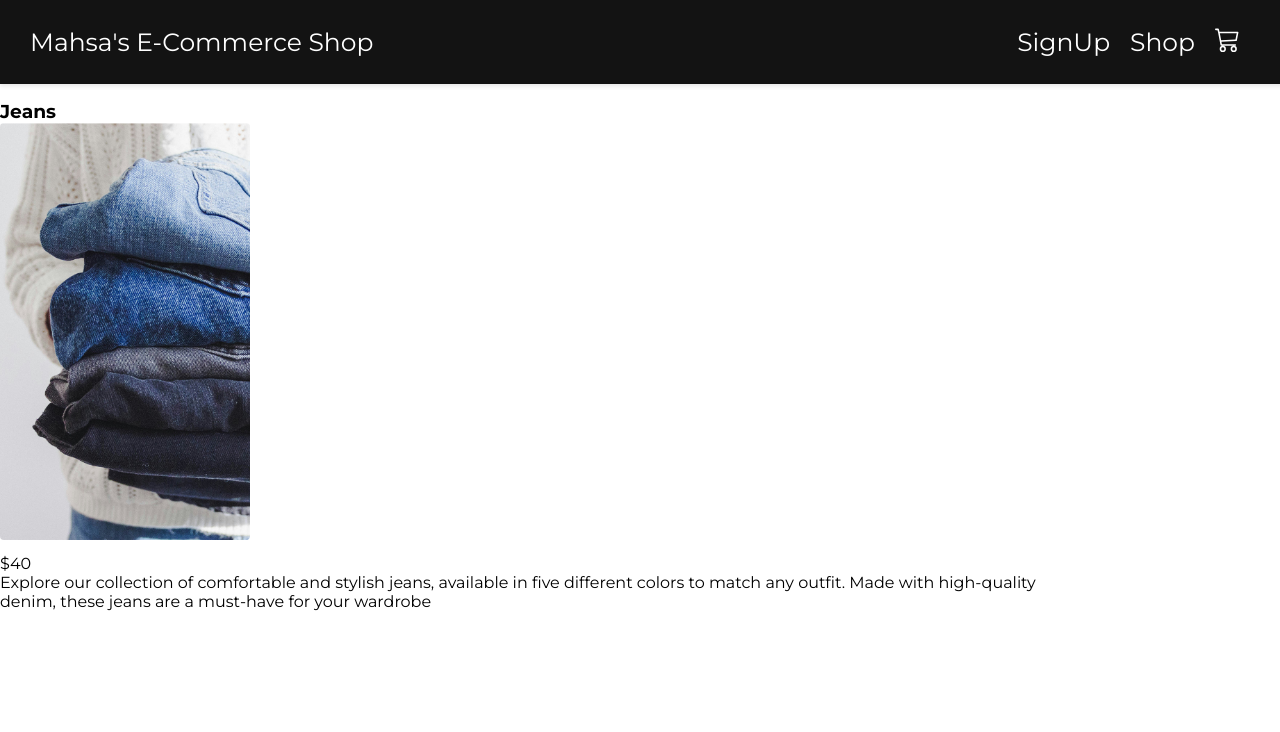
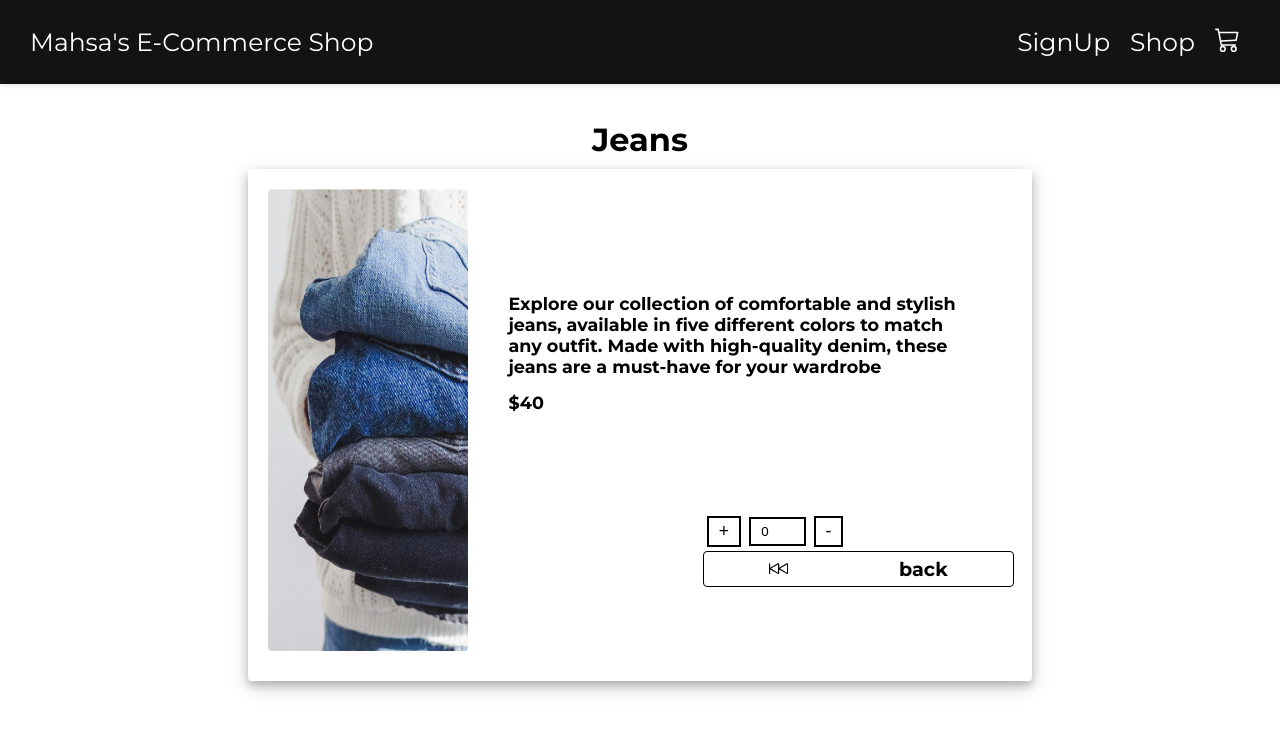
Before and after one commit to ghezel1995/ecommerce, a React (Create React App) app: page /product/1 in a window 1280 px wide. Shown: the top 732 px of the page. Built offline with nearby package versions, Linux system fonts and the light colour scheme.

Commit message:
seprated thhe CartBtn and fixed ProductDetail

```diff
--- a/src/pages/cart/Cart.css
+++ b/src/pages/cart/Cart.css
@@ -47,31 +47,6 @@
   justify-content: space-between;
   align-items: center;
 }
-
-.itemsBtn {
-  width: 25%;
-  display: flex;
-  justify-content: space-around;
-  align-items: center;
-}
-.itemsBtn input {
-  width: 40%;
-  border: 2px solid black;
-  padding: 5px 10px;
-  margin: 4px;
-}
-.itemsBtn button {
-  border: 2px solid black;
-  padding: 3px 10px;
-  margin: 4px;
-  background-color: transparent;
-  font-size: 1.1rem;
-  transition: all 200ms ease-in-out;
-}
-.itemsBtn button:hover {
-  background-color: black;
-  color: white;
-}
 .checkout{
   margin: 50px;
 }
--- /dev/null
+++ b/src/pages/cart/CartBtn.css
@@ -0,0 +1,24 @@
+.itemsBtn {
+  width: 50%;
+  display: flex;
+  justify-content: space-around;
+  align-items: center;
+}
+.itemsBtn input {
+  width: 40%;
+  border: 2px solid black;
+  padding: 5px 10px;
+  margin: 4px;
+}
+.itemsBtn button {
+  border: 2px solid black;
+  padding: 3px 10px;
+  margin: 4px;
+  background-color: transparent;
+  font-size: 1.1rem;
+  transition: all 200ms ease-in-out;
+}
+.itemsBtn button:hover {
+  background-color: black;
+  color: white;
+}
--- /dev/null
+++ b/src/pages/cart/CartBtn.jsx
@@ -0,0 +1,18 @@
+import React, { useContext } from 'react';
+import { ShopContext } from '../../context/shop-context';
+import './CartBtn.css';
+export default function CartBtn({ id }) {
+  const { cartItems, addToCart, removeFromCart, updateAmount } =
+    useContext(ShopContext);
+
+  return (
+    <div className='itemsBtn'>
+      <button onClick={() => addToCart(id)}>+</button>
+      <input
+        value={cartItems[id]}
+        onChange={(e) => updateAmount(Number(e.target.value), id)}
+      />
+      <button onClick={() => removeFromCart(id)}> - </button>
+    </div>
+  );
+}
--- a/src/pages/cart/CartItem.jsx
+++ b/src/pages/cart/CartItem.jsx
@@ -1,9 +1,8 @@
-import React, { useContext } from 'react';
-import { ShopContext } from '../../context/shop-context';
+import React from 'react';
+import CartBtn from './CartBtn';
 
 export const CartItem = (props) => {
   const { id, name, price, productImage } = props.data;
-  const { cartItems, addToCart, removeFromCart, updateAmount } = useContext(ShopContext);
 
   return (
     <div className='cartItem'>
@@ -15,14 +14,7 @@ export const CartItem = (props) => {
           </p>
           <p className='ItemPrice'>${price}</p>
         </div>
-        <div className='itemsBtn'>
-          <button onClick={() => addToCart(id)}>+</button>
-          <input
-            value={cartItems[id]}
-            onChange={(e) => updateAmount(Number(e.target.value), id)}
-          />
-          <button onClick={() => removeFromCart(id)}> - </button>
-        </div>
+        <CartBtn id={id} />
       </div>
     </div>
   );
--- a/src/pages/shop/Product.jsx
+++ b/src/pages/shop/Product.jsx
@@ -13,7 +13,7 @@ export const Product = (props) => {
     <div className='product'>
       <img src={productImage} alt={name} />
       <div className='description'>
-        <Link to={`/product/${id}`}>
+        <Link className='detailLink' to={`/product/${id}`}>
           <h3>{name}</h3>
         </Link>
         <div className='add'>
--- a/src/pages/shop/ProductDetail.css
+++ b/src/pages/shop/ProductDetail.css
@@ -1,3 +1,65 @@
-.product-detail{
-    margin-top: 100px;
+.product-detail {
+  margin-top: 100px;
+  padding: 20px;
+  display: flex;
+  flex-direction: column;
+  justify-content: center;
+  align-items: center;
 }
+.productName {
+  font-size: 2rem;
+  margin-bottom: 10px;
+}
+.productDescription {
+  width: 60%;
+  padding: 20px;
+  display: flex;
+  justify-content: space-between;
+  border-radius: 4px;
+  box-shadow: 0 4px 8px 0 rgba(0, 0, 0, 0.2), 0 6px 20px 0 rgba(0, 0, 0, 0.19);
+
+}
+.productDescription img{
+    width: 200px;
+    height: auto;
+}
+.middle{
+    width: 100%;
+    height: 54vh;
+    display: flex;
+    flex-direction: column;
+    justify-content: space-evenly;
+    align-items: flex-end;
+    padding: 20px;
+}
+.description-price {
+  width: 90%;
+  display: flex;
+  flex-direction: column;
+  justify-content: end;
+  margin: 10px;
+  padding: 20px;
+}
+.description-price p {
+  font-size: 1.1rem;
+  font-weight: 600;
+  margin-bottom: 15px;
+}
+
+.backBtn{
+  width: 100%;
+  display: flex;
+  align-items: center;
+  justify-content: space-around;
+  text-decoration: none;
+  border: 1px solid black;
+  border-radius: 4px;
+  color: black;
+  font-size: 1.2rem;
+  font-weight: 600;
+  padding: 5px 10px;
+  transition: all 200ms ease-in-out;
+}
+.backBtn:hover{
+  opacity: 50%;
+}
--- a/src/pages/shop/ProductDetail.jsx
+++ b/src/pages/shop/ProductDetail.jsx
@@ -1,10 +1,14 @@
-import React from 'react';
-import { useParams } from 'react-router-dom';
+import React, {useContext} from 'react';
+import { Link, useParams } from 'react-router-dom';
 import { PRODUCTS } from '../../products';
+import { SkipBackward } from 'react-bootstrap-icons';
+import { ShopContext } from '../../context/shop-context';
 import './ProductDetail.css';
+import CartBtn from '../cart/CartBtn';
 
 export const ProductDetail = () => {
   const { id } = useParams();
+  const { addToCart } = useContext(ShopContext);
   const products = PRODUCTS.find(product => product.id === Number(id))
 
   if (!products) {
@@ -15,11 +19,20 @@ export const ProductDetail = () => {
 
   return (
     <div className='product-detail'>
-      <h3>{name}</h3>
-      <img src={productImage} alt={name} />
-      <div className='description'>
-        <p>${price}</p>
-        <p>{description}</p>
+      <h3 className='productName'>{name}</h3>
+      <div className='productDescription'>
+        <img src={productImage} alt={name} />
+        <div className='middle'>
+          <div className='description-price'>
+            <p>{description}</p>
+            <p>${price}</p>
+          </div>
+          <div>
+          {/* <button onClick={() => addToCart(id)}>add</button> */}
+          <CartBtn id={id} />
+            <Link to='/shop' className='backBtn'><SkipBackward /> back</Link>
+          </div>
+        </div>
       </div>
     </div>
   );
--- a/src/pages/shop/shop.css
+++ b/src/pages/shop/shop.css
@@ -56,3 +56,10 @@ img {
   background-color: black;
   color: white;
 }
+.detailLink{
+  text-decoration: none;
+  color: black;
+  font-size: 1.3rem;
+  padding: 10px 0;
+  cursor: pointer;
+}
```
